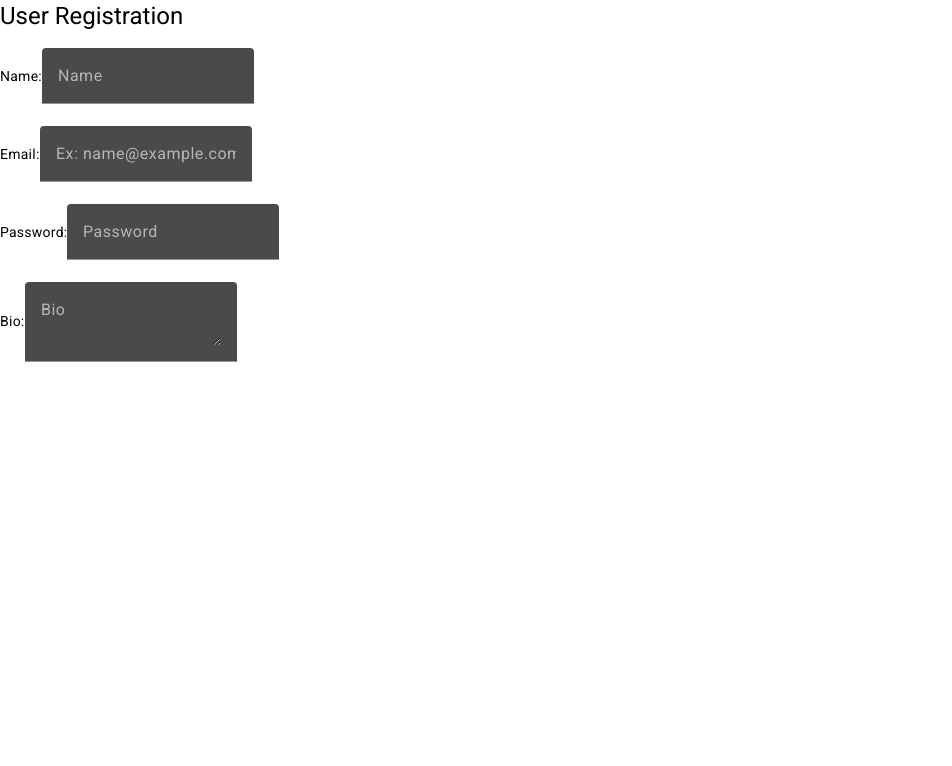
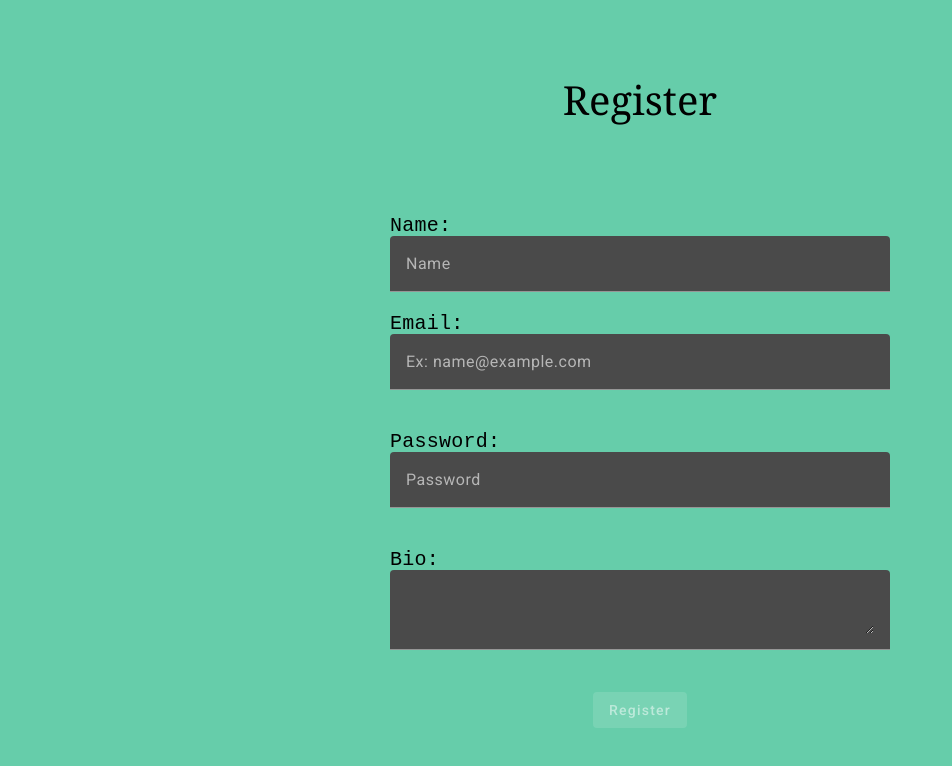
Before and after one commit to briandgomez/user-registration-page, an Angular app: page /registration in a window 1280 px wide. Shown: the top 766 px of the page, without its empty margins (0-952 px from the left). Built offline with nearby package versions, Linux system fonts and the light colour scheme.

Commit message:
added css to register page

```diff
--- a/src/app/components/registration/registration.component.css
+++ b/src/app/components/registration/registration.component.css
@@ -0,0 +1,28 @@
+form,
+h1 {
+    display: flex;
+    flex-direction: column;
+    align-items: center;
+    justify-content: center;
+    font-size: 40px;
+    font-family: Georgia, 'Times New Roman', Times, serif;
+}
+
+h1 {
+    height: 25vh;
+}
+
+.input-container {
+    display: flex;
+    flex-direction: column;
+}
+
+.input-field {
+    width: 100%;
+    width: 500px;
+}
+
+label {
+    font-size: 20px;
+    font-family: monospace;
+}
--- a/src/app/components/registration/registration.component.html
+++ b/src/app/components/registration/registration.component.html
@@ -1,15 +1,16 @@
-<h1>User Registration</h1>
+<h1>Register</h1>
 <form [formGroup]="registrationForm" (ngSubmit)="onSubmit()">
+
+    <div class="input-container">
         <label for="name">Name:</label>
-    <mat-form-field>
+        <mat-form-field class="input-field">
             <input matInput id="name" formControlName="name" placeholder="Name">
-        <mat-error *ngIf="registrationForm.get('name')?.hasError('required')">
-            Name is required
-        </mat-error>
-    </mat-form-field><br>
+        </mat-form-field>
+    </div>
 
+    <div class="input-container">
         <label for="email">Email:</label>
-    <mat-form-field>
+        <mat-form-field class="input-field">
             <input type="email" matInput formControlName="email" placeholder="Ex: name@example.com">
             <mat-error *ngIf="registrationForm.get('email')?.hasError('email')">
                 Please enter a valid email address
@@ -18,22 +19,28 @@
                 Email is required
             </mat-error>
         </mat-form-field><br>
+    </div>
 
+    <div class="input-container">
         <label for="password">Password:</label>
-    <mat-form-field>
+        <mat-form-field class="input-field">
             <input type="password" matInput formControlName="password" placeholder="Password">
             <mat-error *ngIf="registrationForm.get('password')?.hasError('required')">
                 Password is required
             </mat-error>
         </mat-form-field><br>
+    </div>
 
+    <div class="input-container">
         <label for="bio">Bio:</label>
-    <mat-form-field>
-        <textarea matInput formControlName="bio" placeholder="Bio"></textarea>
+        <mat-form-field class="input-field">
+            <textarea matInput formControlName="bio"></textarea>
             <mat-error *ngIf="registrationForm.get('bio')?.hasError('required')">
                 Bio is required
             </mat-error>
         </mat-form-field><br>
+    </div>
 
-    <button routerLink="/profile" mat-raised-button color="warn" type="submit" [disabled]="registrationForm.invalid">Register</button>
+    <button routerLink="/profile" mat-raised-button color="primary" type="submit"
+        [disabled]="registrationForm.invalid">Register</button>
 </form>
--- a/src/styles.css
+++ b/src/styles.css
@@ -1,4 +1,12 @@
 /* You can add global styles to this file, and also import other style files */
 
-html, body { height: 100%; }
-body { margin: 0; font-family: Roboto, "Helvetica Neue", sans-serif; }
+html,
+body {
+    height: 100%;
+}
+
+body {
+    margin: 0;
+    font-family: Roboto, "Helvetica Neue", sans-serif;
+    background-color: mediumaquamarine;
+}
```
Lines whose indentation alone changed are shown as unchanged.
